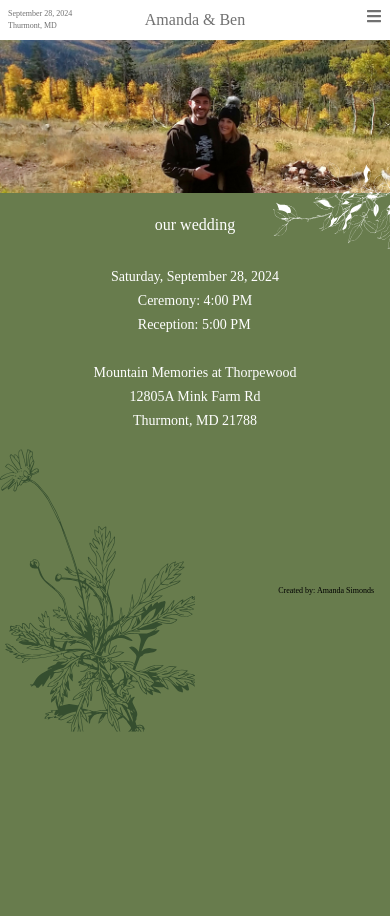
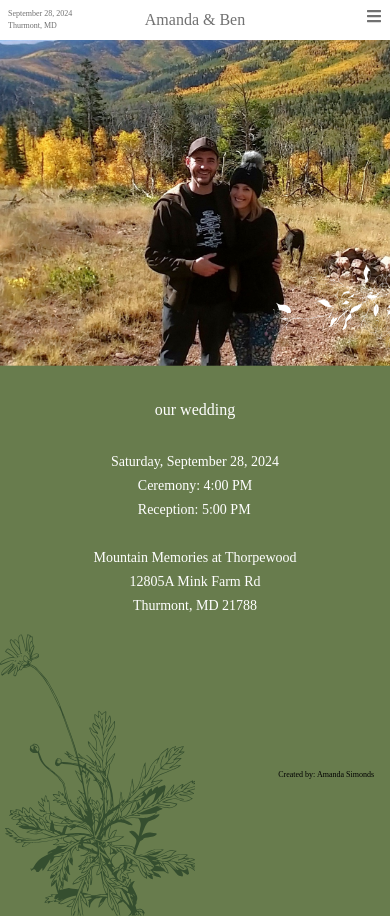
Before and after one commit to amandasimonds/brannocks-at-the-disco, a React (Create React App) app: page / in a window 390 px wide. Before the commit the page ends 844 px from the top, so only its background shows below. Built offline with nearby package versions, Linux system fonts and the light colour scheme; the HTML template or start-up script is replaced by a standard one.

Commit message:
made picture bigger on mobile

```diff
--- a/src/components/Home.jsx
+++ b/src/components/Home.jsx
@@ -5,14 +5,14 @@ import LeavesVector from '../assets/Leaves Vector.svg';
 const Home = () => {
 	return (
 		<div>
-			<div className='overflow-hidden'>
+			<div className='h-[40vh] md:h-auto overflow-hidden'>
 				<img
 					src={BannerPic}
-					className="animate-fade-in md:object-cover md:scale-[1] object-cover scale-[2] top-[-30px] relative"
+					className="animate-fade-in md:object-cover md:scale-[1] object-cover scale-[3] md:top-0 top-[20px] relative"
 					alt="Amanda and Ben in the Rocky Mountains"
 				/>
 			</div>
-			<div className="animate-slide-in-left lg:scale-2 lg:top-[700px] md:w-[60vw] w-[30vw] absolute right-0 md:top-[480px] top-[160px]">
+			<div className="animate-slide-in-left lg:scale-2 lg:top-[700px] md:w-[60vw] w-[30vw] absolute right-0 md:top-[480px] top-[260px]">
 				<img
 					src={LeavesVector}
 					alt="White leaves outline"
```
